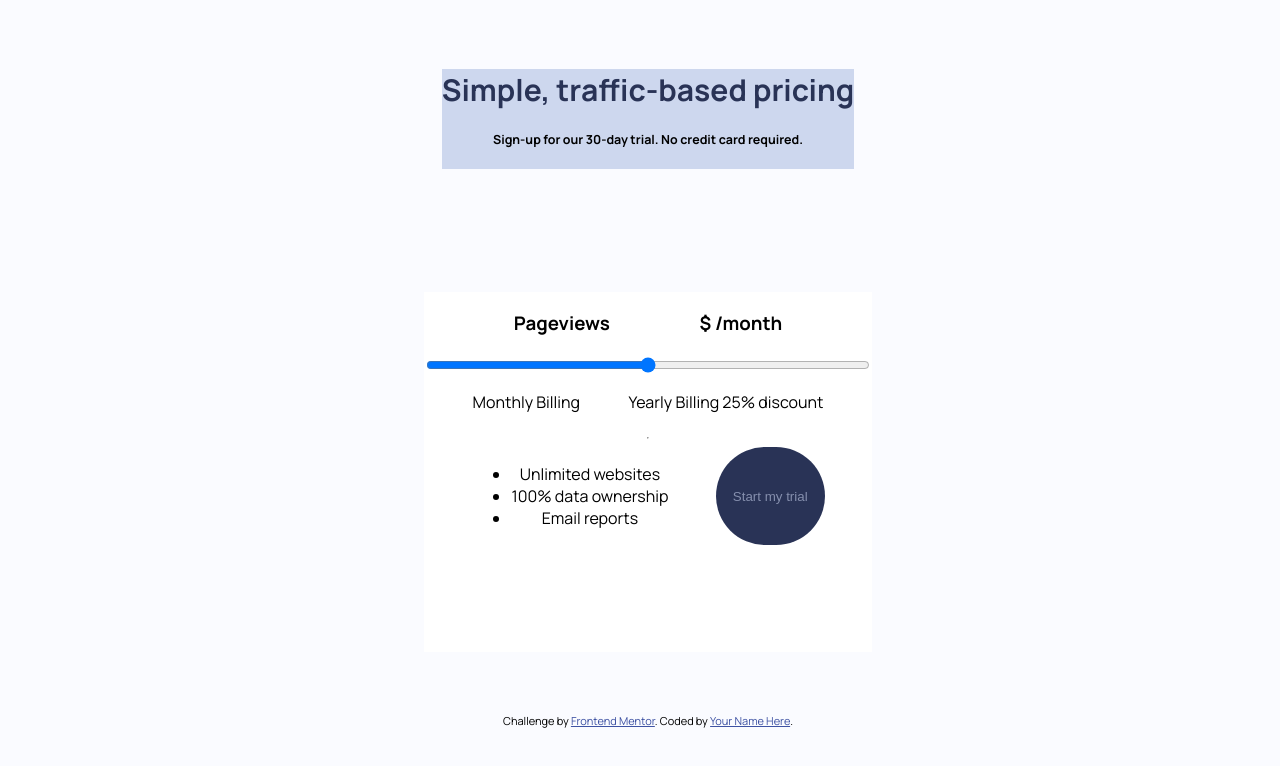
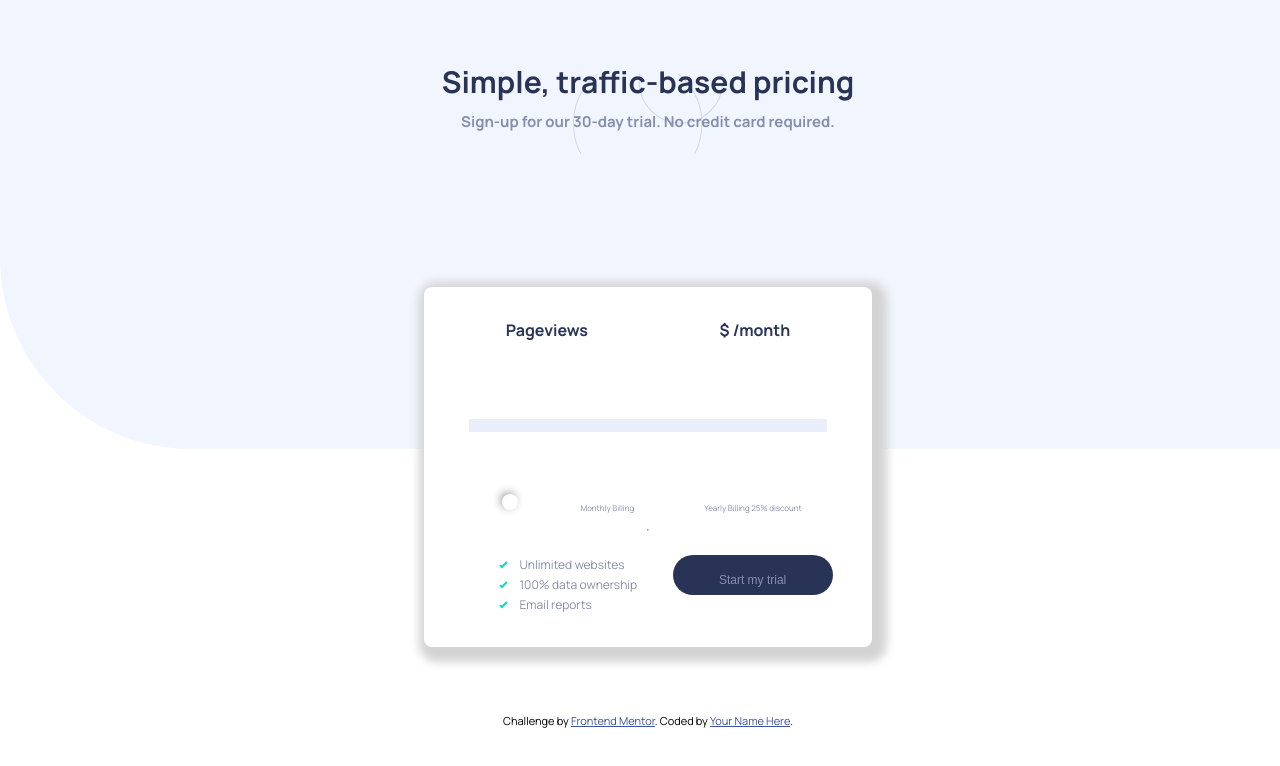
Before and after one commit to mfargas/interactive-pricing-component, a plain HTML site: page index.html in a window 1280 px wide. Drawn offline with Linux system fonts and the light colour scheme.

Commit message:
Update price component styling

```diff
--- a/index.css
+++ b/index.css
@@ -6,7 +6,9 @@ body{
     font-family: 'Manrope', sans-serif;
     width: 100vw;
     height: 90vh;
-    background-color: hsl(230, 100%, 99%);
+    background-image: url('./images/bg-pattern.svg');
+    background-repeat: no-repeat;
+    background-color: hsl(0, 0%, 100%);
     justify-content: center;
     text-align: center;
 }
@@ -18,13 +20,25 @@ header{
     margin: auto;
     justify-content: center;
     font-size: 15px;
-    background-color: hsl(223, 50%, 87%);
+    line-height: 1em;
+    background-image: url('./images/pattern-circles.svg');
+    background-size: 10em;
+    background-repeat: no-repeat;
+    background-position-x: center;
+    background-position-y: center;
+    overflow: initial;
+    height: max-content;
 }
 
 h1, h4{
     margin: auto;
     width: max-content;
     color: hsl(227, 35%, 25%);
+}
+
+header h5{
+    color: hsl(225, 20%, 60%);
+    font-size: 15px;
 }
 
 .price-component{
@@ -34,6 +48,8 @@ h1, h4{
     height: 50%;
     width: 35%;
     background-color: hsl(0, 0%, 100%);
+    border-radius: 0.5rem;
+    box-shadow: 5px 5px 10px 10px rgb(211, 211, 211);
 }
 
 .jscript-components, .billing-options, .card-bottom{
@@ -42,14 +58,136 @@ h1, h4{
     justify-content: space-evenly;
 }
 
-.slider{
+input[type=range]{
+    -webkit-appearance: none;
+    width: 80%;
+    background: transparent;
+    margin: auto;
+}
+
+input[type=range]::-webkit-slider-runnable-track{
+    -webkit-appearance: none;
+    background-color: hsl(224, 65%, 95%);
+    height: 1em;
+    width: 3em;
+}
+
+input[type=range]::-webkit-slider-thumb{
+    -webkit-appearance: none;
+    content: '';
+    background: url('./images/icon-slider.svg');
+    background-size: 2em;
+    background-position: center;
+    background-repeat: no-repeat;
+}
+
+input[type=range]:focus {
+    outline: none;
     background-color: hsl(174, 86%, 45%);
+}
+
+input[type=range]:focus::-webkit-slider-runnable-track {
+    background: rgb(112, 29, 29);
+}
+
+.billing-options p{
+    font-size: 0.5rem;
+    vertical-align: middle;
+}
+
+.bill-switch{
+    display: block;
+    background-color: #ccc;
+    position: relative;
+    width: 1rem;
+    height: max-content;
+    border-radius: 5px;
+    border-color: lawngreen;
+}
+
+.bill-switch input{
+    display: none;
+}
+
+.switch {
+    position: absolute;
+    cursor: pointer;
+    background-color: #ccc;
+    box-shadow: 6px 6px 10px 6px grey;
+    -webkit-transition: .4s;
+    transition: .4s;
+}
+
+.switch:before {
+    position: absolute;
+    content: "";
+    height: 1rem;
+    width: 1rem;
+    border-radius: 10px;
+    background-color: white;
+    -webkit-transition: .4s;
+    transition: .4s;
+}
+
+input:checked + .switch:before {
+    -webkit-transform: translateX(26px);
+    -ms-transform: translateX(26px);
+    transform: translateX(26px);
+}
+
+input:checked + .bill-switch {
+    background-color: #2196F3;
+}
+
+input:focus + .bill-switch {
+    box-shadow: 0 0 1px #2196F3;
+}
+
+.billing-options p{
+    color: hsl(225, 20%, 60%);
+    height: max-content;
+}
+
+.jscript-components{
+    margin-top: 1rem;
+    padding: 1rem;
+}
+
+.card-bottom{
+    height: max-content;
+    padding: 1rem;
+    margin-bottom: 1rem;
+}
+
+ul{
+    list-style: url('./images/icon-check.svg');
+    margin-top: auto;
+    margin-bottom: auto;
+}
+
+ul li{
+    margin-top: auto;
+    margin-bottom: auto;
+    margin-left: 1em;
+    padding: 0.25rem;
+    text-align: left;
+    font-size: 0.75em;
+    line-height: 1em;
+    color: hsl(225, 20%, 60%);
 }
 
 button{
     background-color: hsl(227, 35%, 25%);
     color: hsl(225, 20%, 60%);
-    border-radius: 50px;
-    padding: 15px;
+    border-radius: 2rem;
+    height: 2.5rem;
+    width: 10rem;
+    padding: 1rem;
+    font-size: 0.75rem;
+    text-align: center;
+    vertical-align: middle;
+    align-content: center;
+    margin-left: 0.5rem;
     border-color: transparent;
+    cursor: pointer;
 }
--- a/index.html
+++ b/index.html
@@ -22,28 +22,32 @@
 
 <div class="price-component">
 
-  <div class="jscript-components">
-    <h3>Pageviews</h3>
-    <h3>$ /month</h3>
-  </div>
+  <section class="jscript-components">
+    <h4>Pageviews</h4>
+    <h4>$ /month</h4>
+  </section>
 
   <input type="range" class="slider" id="pricingSlider">
 
-  <div class="billing-options">
+  <section class="billing-options">
+    <label class="bill-switch">
+      <input type="checkbox">
+      <span class="switch round"></span>
+    </label>
     <p>Monthly Billing</p>
     <p>Yearly Billing 25% discount</p>
-  </div>
+  </section>
 
   <hr>
 
-  <div class="card-bottom">
+  <section class="card-bottom">
     <ul>
       <li>Unlimited websites</li>
       <li>100% data ownership</li>
       <li>Email reports</li>
     </ul>
     <button>Start my trial</button>
-  </div>
+  </section>
 </div>
 
   <div class="attribution">
```
